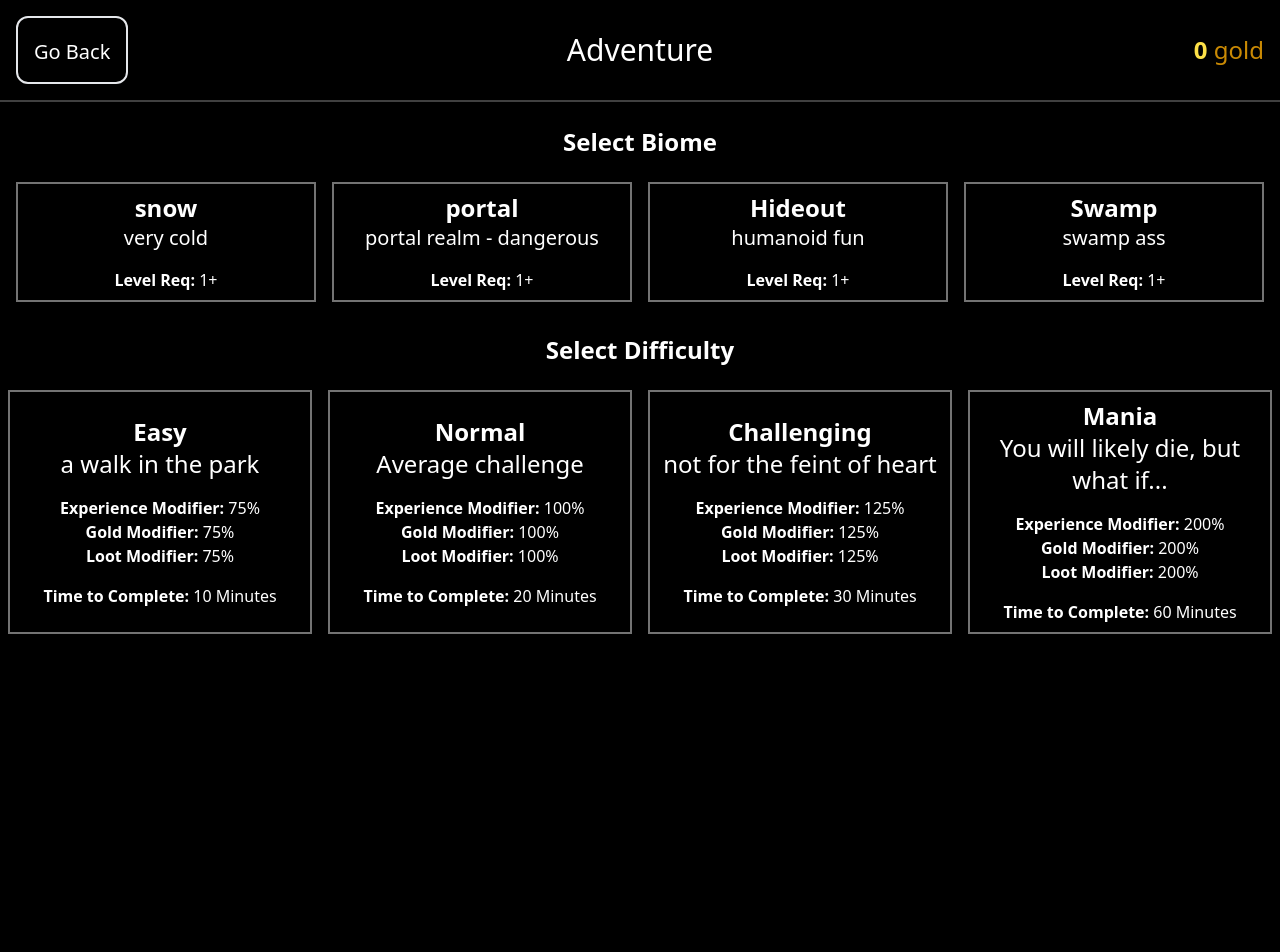
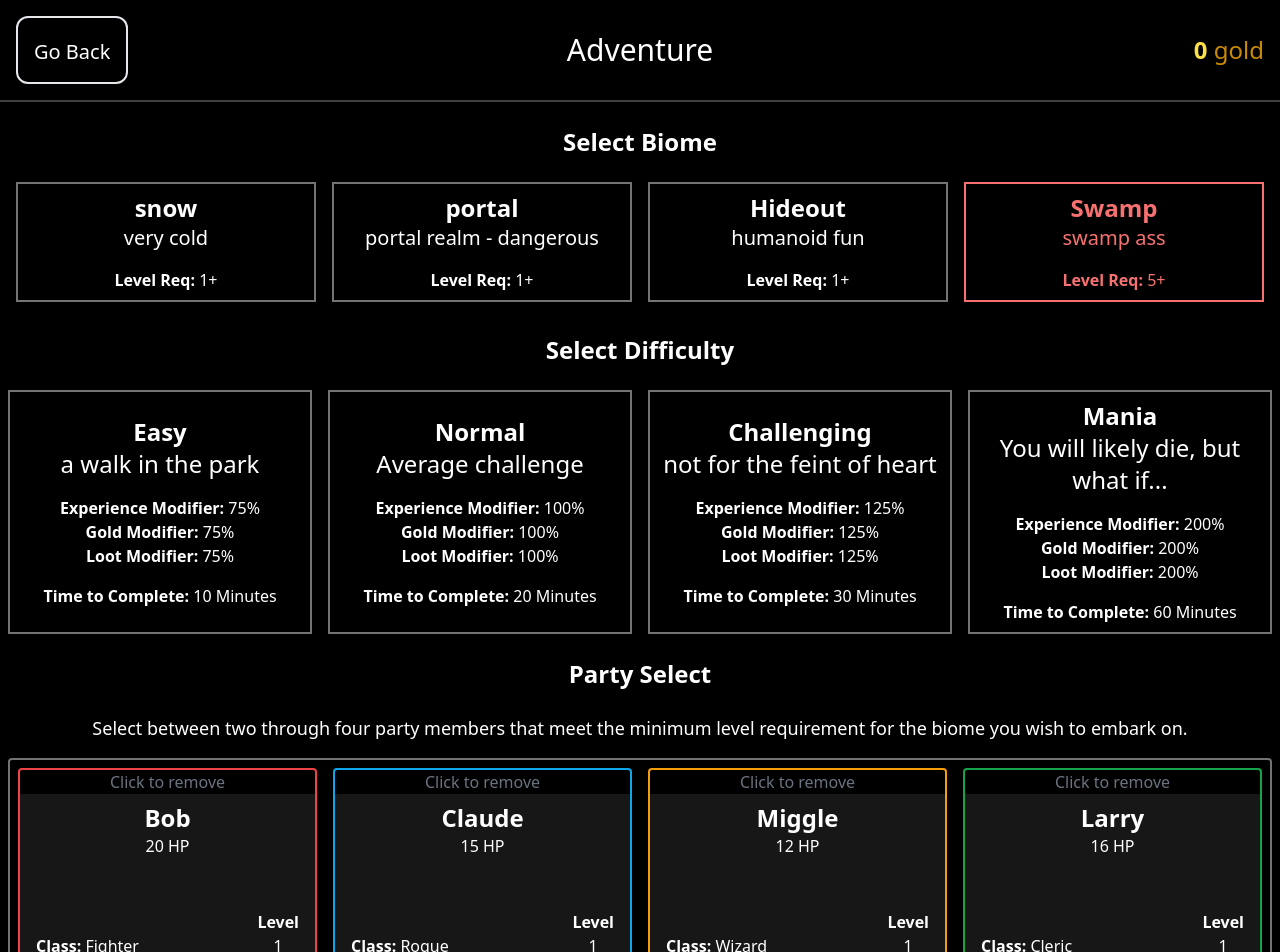
Before and after one commit to miggle88/MiggleQuest, a Next.js app: page /adventure in a window 1280 px wide. Shown: the top 952 px of the page. Before the commit the page ends 800 px from the top, so only its background shows below. Built offline with nearby package versions, Linux system fonts and the light colour scheme.

Commit message:
added party functionality

```diff
--- a/src/app/adventure/page.tsx
+++ b/src/app/adventure/page.tsx
@@ -1,17 +1,25 @@
 'use client'
 
+import { useGameState } from '@/store'
 import DestinationLayout from '@components/layout/DestinationLayout'
 import BiomeSelector from '@components/adventure/BiomeSelector'
-import { useGameState } from '@/store'
 import DifficultySelector from '@components/adventure/DifficultySelector'
+import PartySelector from '@components/adventure/PartySelector'
+import { HeroCharacter } from '@/models'
+import { useEffect } from 'react'
 
 export default function Adventure() {
 
   const {
     biomes, difficultySettings,
+    heroes, selectedParty, setSelectedParty,
     selectedBiome, setSelectedBiome,
     selectedDifficultySetting, setSelectedDifficultySetting,
   } = useGameState()
+
+  useEffect(() => {
+    setSelectedParty([heroes[0], heroes[1], heroes[2], heroes[3]])
+  }, [])
 
   return (
     <DestinationLayout title={'Adventure'} previousHref={'/town'}>
@@ -30,7 +38,22 @@ export default function Adventure() {
                           selectedDifficulty={selectedDifficultySetting}
                           onSelected={(difficulty) => setSelectedDifficultySetting(difficulty)}/>
 
+      <div className={'py-2'}/>
+      <div className={'text-2xl font-bold text-center'}>Party Select</div>
+      <div className={'py-2'}/>
+
+      <PartySelector availableHeroes={getAvailableHeroes(heroes, selectedBiome?.startingLevel)}
+                     selectedParty={selectedParty}
+                     onPartyChanged={(party) => {
+                       console.log('Party selector reports a new party', party)
+                       setSelectedParty(party)
+                     }}/>
+
     </DestinationLayout>
-
   )
 }
+
+function getAvailableHeroes(heroes: HeroCharacter[], minLevel = 1): HeroCharacter[] {
+  const now = new Date()
+  return heroes.filter(hero => hero.isAlive && hero.level >= minLevel && (!hero.nextAvailableAt || hero.nextAvailableAt <= now))
+}
--- a/src/components/adventure/BiomeCard.tsx
+++ b/src/components/adventure/BiomeCard.tsx
@@ -1,4 +1,5 @@
 import { Biome } from '@/models'
+import { text } from 'stream/consumers'
 
 export interface BiomeCardProps {
   biome: Biome
@@ -9,16 +10,28 @@ export interface BiomeCardProps {
 
 export default function BiomeCard(props: BiomeCardProps) {
   const biome = props.biome
-  const borderColor = props.selected ? 'border-amber-500' : 'border-neutral-500'
-  const hoverColor = props.selected ? 'hover:bg-amber-900' : 'hover:bg-neutral-800'
+
+  const borderColor =
+    props.disabled ? 'border-red-400'
+      : props.selected ? 'border-amber-500' : 'border-neutral-500'
+
+  const hoverColor =
+    props.disabled ? 'hover:bg-red-950'
+      : props.selected ? 'hover:bg-amber-900' : 'hover:bg-neutral-800'
+
+  const textColor =
+    props.disabled ? 'text-red-400'
+      : props.selected ? 'text-amber-500' : 'text-white'
+
+  const cursor = props.disabled ? 'cursor-not-allowed' : ''
 
   return (
-    <div className={`border-2 ${borderColor} p-2`}>
-      <button className={`w-full h-full ${hoverColor}`}
+    <div className={`border-2 ${borderColor}`}>
+      <button className={`w-full h-full ${hoverColor} disabled:text-red-400 ${cursor} p-2`}
               disabled={props.disabled}
               onClick={() => props.onClick && props.onClick()}>
         <div className={'flex flex-col w-full'}>
-          <div className={'text-2xl font-bold'}>{biome.name}</div>
+          <div className={`text-2xl ${textColor} font-bold`}>{biome.name}</div>
           <div className={'text-xl'}>{biome.description}</div>
           <div className={'py-2'}/>
           <div><span className={'font-bold'}>Level Req: </span>{biome.startingLevel}+</div>
--- a/src/components/adventure/BiomeSelector.tsx
+++ b/src/components/adventure/BiomeSelector.tsx
@@ -4,6 +4,7 @@ import BiomeCard from '@components/adventure/BiomeCard'
 export interface BiomeSelectorProps {
   biomes: Biome[]
   selectedBiome: Biome | null
+  characterLevel?: number
   onSelected?: (biome: Biome) => void
 }
 
@@ -14,14 +15,13 @@ export default function BiomeSelector(props: BiomeSelectorProps) {
         {props.biomes.map((biome) => {
           return <BiomeCard key={biome.id}
                             biome={biome}
+                            disabled={biome.startingLevel > (props.characterLevel ?? 1)}
                             selected={biome.id === props.selectedBiome?.id}
                             onClick={() => {
                               props.onSelected && props.onSelected(biome)
                             }}/>
         })}
-
       </div>
     </div>
-
   )
 }
--- a/src/components/adventure/DifficultyCard.tsx
+++ b/src/components/adventure/DifficultyCard.tsx
@@ -8,18 +8,29 @@ export interface DifficultyCardProps {
 }
 
 export default function DifficultyCard(props: DifficultyCardProps) {
+  const difficulty = props.difficulty
 
-  const difficulty = props.difficulty
-  const borderColor = props.selected ? 'border-amber-500' : 'border-neutral-500'
-  const hoverColor = props.selected ? 'hover:bg-amber-900' : 'hover:bg-neutral-800'
+  const borderColor =
+    props.disabled ? 'border-red-400'
+      : props.selected ? 'border-amber-500' : 'border-neutral-500'
+
+  const hoverColor =
+    props.disabled ? 'hover:bg-red-950'
+      : props.selected ? 'hover:bg-amber-900' : 'hover:bg-neutral-800'
+
+  const textColor =
+    props.disabled ? 'text-red-400'
+      : props.selected ? 'text-amber-500' : 'text-white'
+
+  const cursor = props.disabled ? 'cursor-not-allowed' : ''
 
   return (
-    <div className={`border-2 ${borderColor} p-2`}>
-      <button className={`w-full h-full ${hoverColor}`}
+    <div className={`border-2 ${borderColor}`}>
+      <button className={`w-full h-full ${hoverColor} disabled:text-red-400 ${cursor} p-2`}
               disabled={props.disabled}
               onClick={() => props.onClick && props.onClick()}>
         <div className={'flex flex-col w-full'}>
-          <div className={'text-2xl font-bold'}>{difficulty.name}</div>
+          <div className={`text-2xl ${textColor} font-bold`}>{difficulty.name}</div>
           <div className={'text-2xl'}>{difficulty.description}</div>
           <div className={'py-2'}/>
           <div>
--- a/src/components/adventure/DifficultySelector.tsx
+++ b/src/components/adventure/DifficultySelector.tsx
@@ -18,12 +18,8 @@ export default function DifficultySelector(props: DifficultySelectorProps) {
                                  onClick={() => {
                                    props.onSelected && props.onSelected(difficulty)
                                  }}/>
-
-
         })}
-
       </div>
     </div>
-
   )
 }
--- /dev/null
+++ b/src/components/adventure/PartySelector.tsx
@@ -0,0 +1,46 @@
+import { HeroCharacter } from '@/models'
+import PartySlot from '@components/adventure/PartySlot'
+
+export interface PartySelectorProps {
+  availableHeroes: HeroCharacter[]
+  selectedParty: (HeroCharacter | null)[]
+  onPartyChanged?: (party: (HeroCharacter | null)[]) => void
+}
+
+export default function PartySelector(props: PartySelectorProps) {
+
+  const handleHeroChanged = (hero: HeroCharacter | null, index: number) => {
+    console.log(`Hero in party slot ${index} was changed to`, hero)
+
+    // Replace the hero in the slot that was changed
+    const newParty = [...props.selectedParty]
+    newParty[index] = hero
+
+    props.onPartyChanged && props.onPartyChanged(newParty)
+  }
+
+  return (
+    <div className={'flex flex-col p-2'}>
+      <div className={'text-center text-md lg:text-lg'}>Select between two through four party members that meet the
+        minimum level
+        requirement for the biome you wish
+        to embark on.
+      </div>
+      <div className={'py-2'}></div>
+      <div className={'border-2 rounded border-neutral-500 p-2'}>
+        <div className={'grid grid-cols-1 md:grid-cols-2 lg:grid-cols-4 gap-4'}>
+          <PartySlot selectedHero={props.selectedParty[0]}
+                     onHeroChanged={(hero) => handleHeroChanged(hero, 0)}/>
+          <PartySlot selectedHero={props.selectedParty[1]}
+                     onHeroChanged={(hero) => handleHeroChanged(hero, 1)}/>
+          <PartySlot selectedHero={props.selectedParty[2]}
+                     onHeroChanged={(hero) => handleHeroChanged(hero, 2)}/>
+          <PartySlot selectedHero={props.selectedParty[3]}
+                     onHeroChanged={(hero) => handleHeroChanged(hero, 3)}/>
+        </div>
+      </div>
+    </div>
+
+
+  )
+}
--- /dev/null
+++ b/src/components/adventure/PartySlot.tsx
@@ -0,0 +1,67 @@
+import { HeroCharacter, HeroClass } from '@/models'
+import Conditional from '@components/layout/Conditional'
+
+export interface PartySlotProps {
+  selectedHero: HeroCharacter | null
+  onHeroChanged?: (hero: HeroCharacter | null) => void
+}
+
+export default function PartySlot(props: PartySlotProps) {
+  const borderColor = getHeroClassBorder(props.selectedHero?.class)
+
+  return (
+    <div className={'flex flex-col'}>
+      <div className={`min-h-[200px] border-2 ${borderColor} rounded`}>
+        <div className={'h-full flex flex-col'}>
+          <Conditional condition={!props.selectedHero}>
+            <div className={'text-center text-gray-500'}>Click to add</div>
+            <button className={'h-full peer bg-neutral-900 hover:bg-neutral-800 active:bg-neutral-700'}
+                    onClick={() => props.onHeroChanged && props.onHeroChanged(null)}>
+              <div className={'text-6xl font-bold'}>+</div>
+            </button>
+          </Conditional>
+          <Conditional condition={!!props.selectedHero}>
+            <div className={'text-gray-500 text-center'}>Click to remove</div>
+            <button className={'h-full bg-neutral-900 hover:bg-neutral-800 active:bg-neutral-700'}
+                    onClick={() => props.onHeroChanged && props.onHeroChanged(null)}>
+              <div className={'h-full flex flex-col p-2'}>
+                <div className={'text-2xl text-center font-bold'}>{props.selectedHero?.characterName}</div>
+                <div>{props.selectedHero?.hitPoints} HP</div>
+                <div className={'min-h-[48px] grow'}></div>
+                <div className={'flex flex-row px-2'}>
+                  <div
+                    className={'grow text-left place-self-end'}>
+                    <span className={'font-bold'}>Class: </span>
+                    {props.selectedHero ? formatHeroClass(props.selectedHero.class) : ''}</div>
+                  <div className={'text-right'}>
+                    <span className={'font-bold'}>Level </span>
+                    <div className={'text-center'}>{props.selectedHero?.level}</div>
+                  </div>
+                </div>
+              </div>
+            </button>
+          </Conditional>
+        </div>
+      </div>
+    </div>
+  )
+}
+
+const getHeroClassBorder = (heroClass?: HeroClass) => {
+  switch (heroClass as string) {
+    case HeroClass.Fighter:
+      return 'border-red-500'
+    case HeroClass.Rogue:
+      return 'border-sky-500'
+    case HeroClass.Cleric:
+      return 'border-green-600'
+    case HeroClass.Wizard:
+      return 'border-amber-500'
+    default:
+      return 'border-neutral-300'
+  }
+}
+
+function formatHeroClass(heroClass: HeroClass): string {
+  return heroClass[0].toUpperCase() + heroClass.slice(1).toLowerCase()
+}
--- a/src/components/roster/HeroCard.tsx
+++ b/src/components/roster/HeroCard.tsx
@@ -13,7 +13,7 @@ export default function HeroCard(props: HeroCardProps) {
       <div className={'flex flex-col place-content-center p-2'}>
         <div className={'flex flex-row'}>
           <div className={'grow text-lg'}>{hero.characterName}</div>
-          <div className={'grow text-lg'}>{hero.class[0].toUpperCase() + hero.class.slice(1).toLowerCase()}</div>
+          <div className={'grow text-lg'}>{formatHeroClass(hero.class)}</div>
           <div><span className={'font-bold'}>Level: </span>{hero.level}</div>
         </div>
         <div className={'py-2'}/>
@@ -44,3 +44,7 @@ const getHeroClassBorder = (heroClass: HeroClass) => {
       return 'border-neutral-300'
   }
 }
+
+function formatHeroClass(heroClass: HeroClass): string {
+  return heroClass[0].toUpperCase() + heroClass.slice(1).toLowerCase()
+}
--- a/src/mock-data.ts
+++ b/src/mock-data.ts
@@ -23,7 +23,7 @@ export function getAvailableBiomes(): Biome[] {
       id: '4',
       name: 'Swamp',
       description: 'swamp ass',
-      startingLevel: 1,
+      startingLevel: 5,
     },
   ]
 }
--- a/src/store.ts
+++ b/src/store.ts
@@ -17,8 +17,8 @@ export interface GameState {
   setDifficultySettings: (difficulties: DifficultySetting[]) => void
   selectedDifficultySetting: DifficultySetting | null
   setSelectedDifficultySetting: (difficulty: DifficultySetting | null) => void
-
-
+  selectedParty: (HeroCharacter | null)[]
+  setSelectedParty: (party: (HeroCharacter | null)[]) => void
 }
 
 export const useGameState = create<GameState>((set) => ({
@@ -36,4 +36,6 @@ export const useGameState = create<GameState>((set) => ({
   setDifficultySettings: difficulties => set({ difficultySettings: difficulties }),
   selectedDifficultySetting: null,
   setSelectedDifficultySetting: difficulty => set({ selectedDifficultySetting: difficulty }),
+  selectedParty: [null, null, null, null],
+  setSelectedParty: (party) => set({ selectedParty: party }),
 }))
```
Also changed, not shown: src/app/roster/page.tsx (line endings or trailing spaces).
